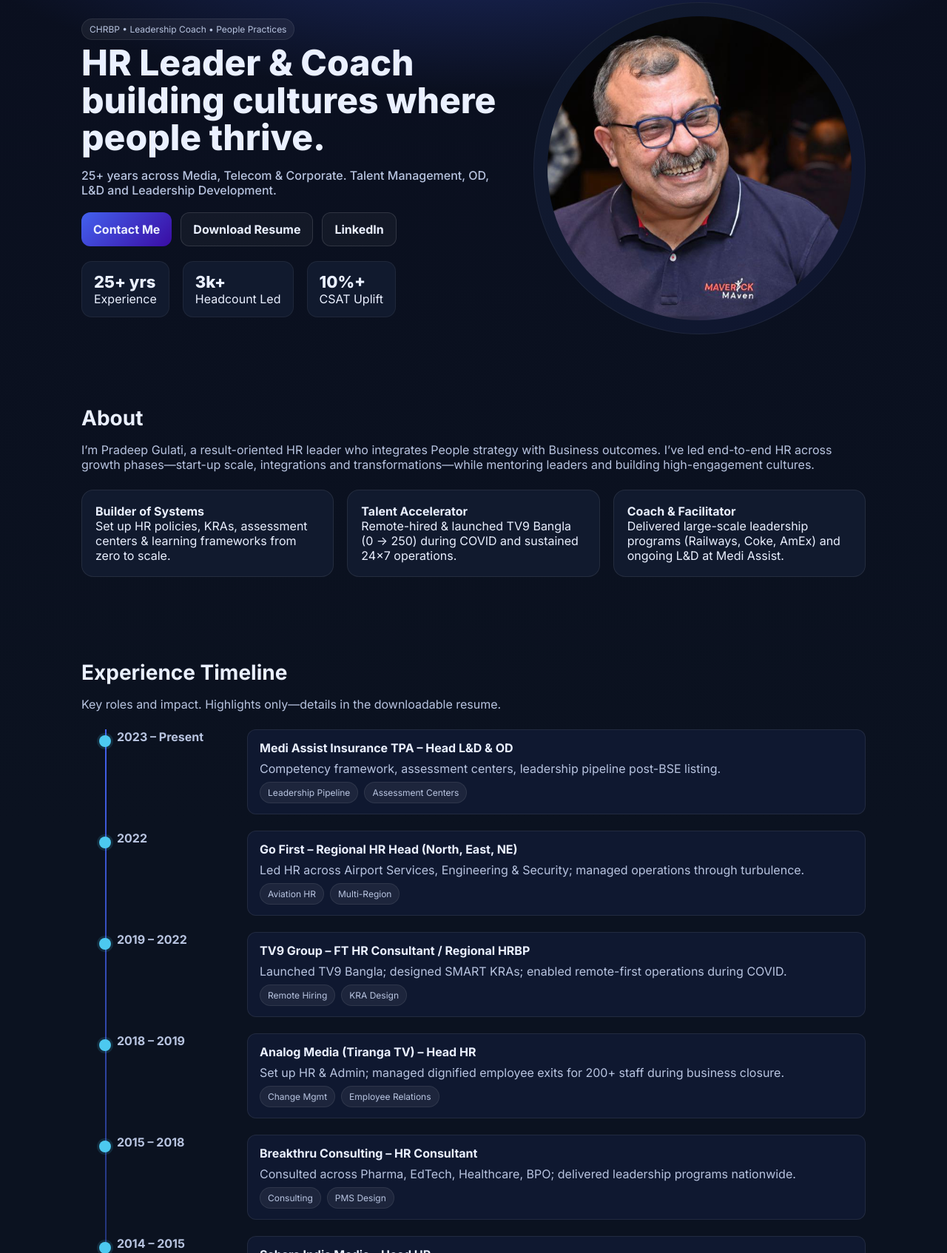
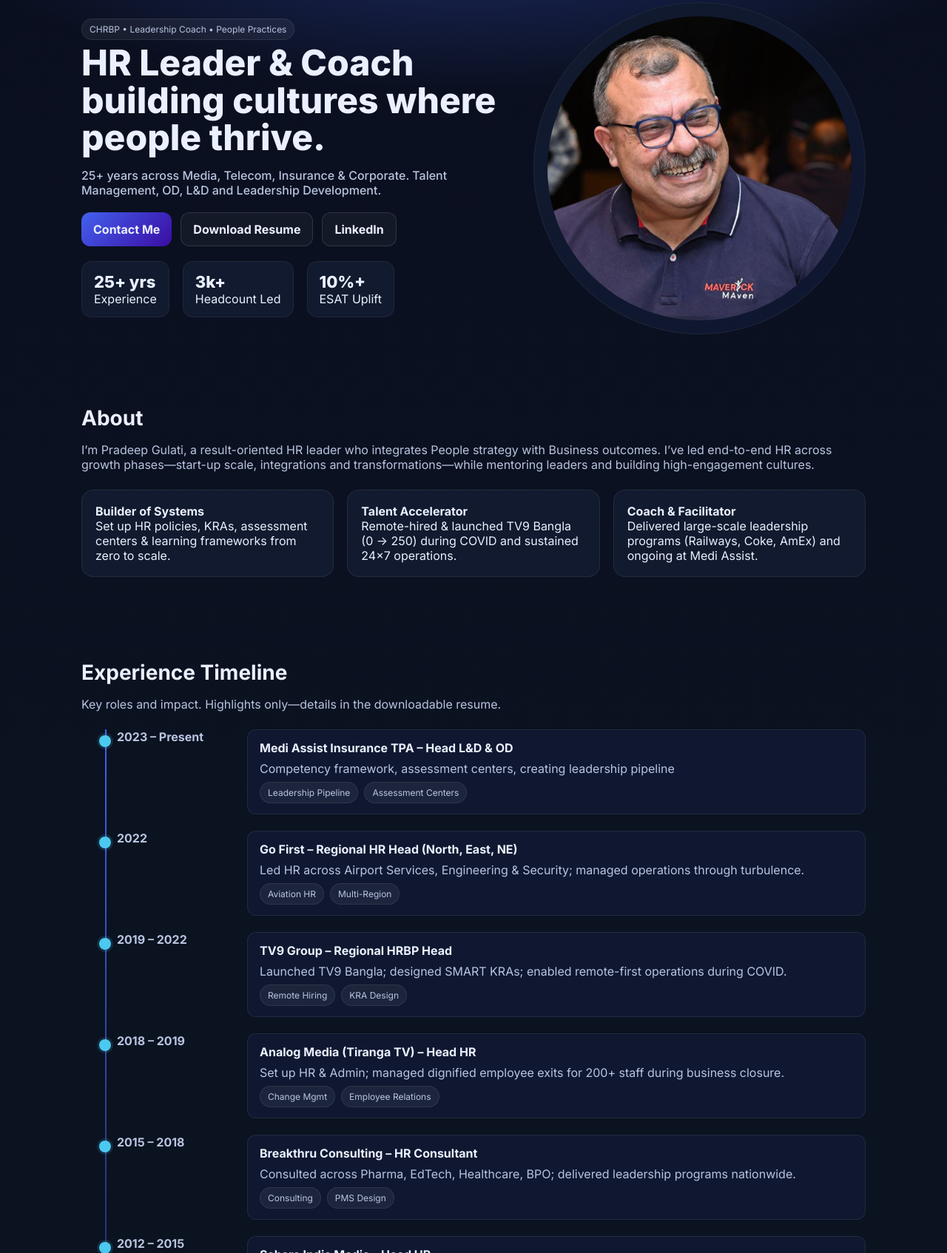
Before and after one commit to sakshamgulati/pradeepgulati, a plain HTML site: page index.html in a window 1280 px wide. Shown: the part 106-1800 px from the top of the page at 74% size. Drawn offline with Linux system fonts and the light colour scheme.

Commit message:
Update content: add Insurance, change CSAT to ESAT, update job titles and descriptions

```diff
--- a/index.html
+++ b/index.html
@@ -148,7 +148,7 @@
       <div>
         <div class="pill">CHRBP • Leadership Coach • People Practices</div>
         <h1 class="title">HR Leader & Coach building cultures where people thrive.</h1>
-        <p class="subtitle">25+ years across Media, Telecom & Corporate. Talent Management, OD, L&D and Leadership Development.</p>
+        <p class="subtitle">25+ years across Media, Telecom, Insurance & Corporate. Talent Management, OD, L&D and Leadership Development.</p>
         <div class="cta">
           <a class="btn primary" href="#contact">Contact Me</a>
           <a class="btn" href="Pradeep-Gulati-Resume.pdf" download>Download Resume</a>
@@ -157,7 +157,7 @@
         <div class="stats">
           <div class="stat"><div class="num">25+ yrs</div><div class="lbl">Experience</div></div>
           <div class="stat"><div class="num">3k+</div><div class="lbl">Headcount Led</div></div>
-          <div class="stat"><div class="num">10%+</div><div class="lbl">CSAT Uplift</div></div>
+          <div class="stat"><div class="num">10%+</div><div class="lbl">ESAT Uplift</div></div>
         </div>
       </div>
       <div class="card headshot">
@@ -173,7 +173,7 @@
       <div class="grid grid-3">
         <div class="card"><strong>Builder of Systems</strong><br/>Set up HR policies, KRAs, assessment centers & learning frameworks from zero to scale.</div>
         <div class="card"><strong>Talent Accelerator</strong><br/>Remote-hired & launched TV9 Bangla (0 → 250) during COVID and sustained 24×7 operations.</div>
-        <div class="card"><strong>Coach & Facilitator</strong><br/>Delivered large-scale leadership programs (Railways, Coke, AmEx) and ongoing L&D at Medi Assist.</div>
+        <div class="card"><strong>Coach & Facilitator</strong><br/>Delivered large-scale leadership programs (Railways, Coke, AmEx) and ongoing at Medi Assist.</div>
       </div>
     </div>
   </section>
@@ -188,7 +188,7 @@
           <div class="t-time">2023 – Present</div>
           <div class="t-card">
             <h3>Medi Assist Insurance TPA – Head L&D & OD</h3>
-            <p>Competency framework, assessment centers, leadership pipeline post-BSE listing.</p>
+            <p>Competency framework, assessment centers, creating leadership pipeline</p>
             <div class="t-badges"><span class="pill">Leadership Pipeline</span><span class="pill">Assessment Centers</span></div>
           </div>
         </div>
@@ -205,7 +205,7 @@
           <span class="t-dot"></span>
           <div class="t-time">2019 – 2022</div>
           <div class="t-card">
-            <h3>TV9 Group – FT HR Consultant / Regional HRBP</h3>
+            <h3>TV9 Group – Regional HRBP Head</h3>
             <p>Launched TV9 Bangla; designed SMART KRAs; enabled remote-first operations during COVID.</p>
             <div class="t-badges"><span class="pill">Remote Hiring</span><span class="pill">KRA Design</span></div>
           </div>
@@ -230,7 +230,7 @@
         </div>
         <div class="t-item">
           <span class="t-dot"></span>
-          <div class="t-time">2014 – 2015</div>
+          <div class="t-time">2012 – 2015</div>
           <div class="t-card">
             <h3>Sahara India Media – Head HR</h3>
             <p>Owned HR for 3500+ across TV & Print; led 22 HR professionals in unionized environment.</p>
```
Also changed, not shown: index-refactored.html (added), robots.txt (added), 2 other files.
